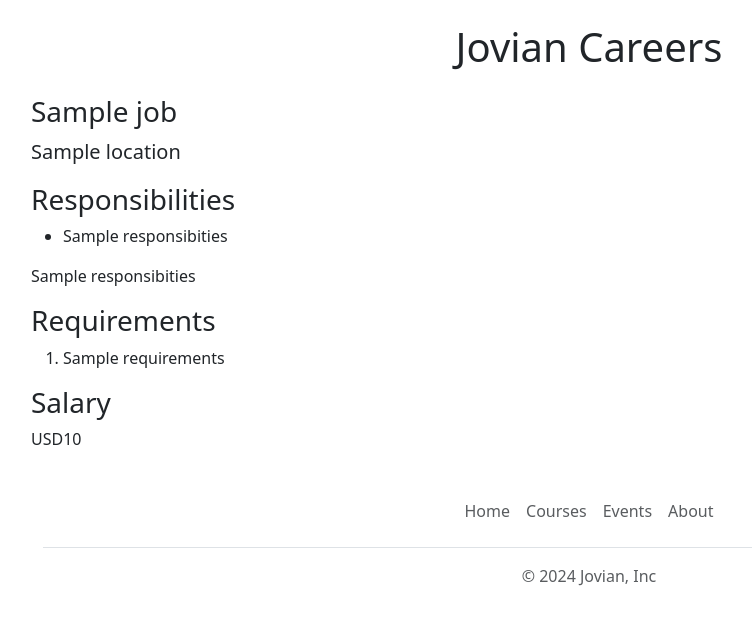
After one commit to dk1coding1zone/jovian-carriers-website, a Flask app: template templates/jobpage.html in a window 1280 px wide. The commit adds this page. Shown: the part 417-1061 px from the top of the page, without its empty margins (51-803 px from the left). Run offline with Flask 3, Linux system fonts and the light colour scheme; the template is opened without the code that fills it: most values are stand-ins (such as "Sample title", 1, 10 or a date in 2020).

Commit message:
multipages created

```diff
--- a/app.py
+++ b/app.py
@@ -1,5 +1,5 @@
 from flask import Flask,render_template,jsonify
-from database import engine,load_jobs_from_db
+from database import engine,load_jobs_from_db,load_job_from_db
 from sqlalchemy import text
 
 app = Flask(__name__)
@@ -7,10 +7,18 @@ app = Flask(__name__)
 @app.route("/")
 def hello_jovian():
     jobs = load_jobs_from_db()
-    return render_template("home.html",jobs=jobs,company_name="Jovian")
+    return render_template("home.html",jobs=jobs)
 @app.route("/api/jobs")
 def list_jobs():
     jobs = load_jobs_from_db()
     return jsonify(jobs)
+
+@app.route("/job/<id>")
+def show_job(id):
+    job = load_job_from_db(id)
+    if not job:
+        return "Not Found",404
+    return render_template('jobpage.html',job=job)
+
 if __name__ == "__main__":
   app.run(host='0.0.0.0', debug=True)
--- /dev/null
+++ b/templates/banner.html
@@ -0,0 +1,7 @@
+<style>#banner{
+  height:360px;
+  object-fit:cover;
+  width:100%;
+  margin-bottom:16px;
+}</style>
+<img class ="img-fluid" id="banner" src="https://172369be-6936-469f-a57c-6a8e288035a7-00-10kbiifqp4ajn.riker.replit.dev/static/job.jpg">
--- /dev/null
+++ b/templates/bootstrap.html
@@ -0,0 +1,3 @@
+<meta charset="utf-8">
+<meta name="viewport" content="width=device-width, initial-scale=1">
+<link href="https://cdn.jsdelivr.net/npm/bootstrap@5.3.3/dist/css/bootstrap.min.css" rel="stylesheet" integrity="sha384-QWTKZyjpPEjISv5WaRU9OFeRpok6YctnYmDr5pNlyT2bRjXh0JMhjY6hW+ALEwIH" crossorigin="anonymous">
--- a/templates/jobitem.html
+++ b/templates/jobitem.html
@@ -15,6 +15,6 @@
 </div>
   <!--  -->
   <div class="col-3">
-  <a href = "mailto:deepaksinghnitsurat@gmail.com?subject=Application%20for%20{{job['title']}}&body=My%20name%20%3A%20%3Cmy%20name%20here%3E%0D%0AMy%20resume%20link%3A%20%3Cresume%20link%20here%3E%0D%0AMy%20LinkedIn%20link%3A%3Clinkedin%20link%20here%3E" type="button" class="btn btn-outline-primary">Apply</a></div>
+  <a href = "/job/{{job['id']}}" type="button" class="btn btn-outline-primary">Apply</a></div>
   <!--  -->
  </div>
--- /dev/null
+++ b/templates/jobpage.html
@@ -0,0 +1,36 @@
+<!DOCTYPE html>
+<html lang="en">
+<head>
+  <meta charset="UTF-8">
+  <meta http-equiv="X-UA-Compatible" content="IE=edge">
+  <meta name="viewport" content="width=device-width, initial-scale=1.0">
+  <title>{{job.title}}-jovians career</title>
+  {% include 'bootstrap.html' %}
+</head>
+<body>
+  {% include 'navbar.html' %}
+  {% include 'banner.html' %}
+  <div class = "container">
+
+  <h1 class="text-center mt-2 mb-4" style="margin-bottom:16px"> Jovian Careers</h1>
+  <h3 class='mb-2'>{{job.title}}</h3>
+  <p class="lead">{{job.location}}</p>
+  <h3>Responsibilities</h3>
+  <ul>
+    {% for line in job.responsibities.split("\n") %}
+    <li>{{line}}</li>
+    {% endfor %}
+  </ul>
+  <p>{{job.responsibities}}</p>
+  <h3>Requirements</h3>
+    <ol>
+      {% for line in job.requirements.split("\n") %}
+      <li>{{line}}</li>
+      {% endfor %}
+    </ol>
+    <h3>Salary</h3>
+    <p>{{job.currency}}{{job.salary}}</p>
+  {% include 'footer.html' %}
+  </div>
+</body>
+</html>
--- a/templates/navbar.html
+++ b/templates/navbar.html
@@ -1,6 +1,6 @@
 <nav class="navbar bg-body-tertiary fixed-top bg-white">
   <div class="container">
-    <a class="navbar-brand" href="#">
+    <a class="navbar-brand" href="/">
       <img src="/static/logo.svg" alt="Bootstrap" width="30" height="24">
       Jovian
     </a>
```
Also changed, not shown: database.py (+12 -0 lines), templates/home.html (+3 -10 lines), 1 other file.
